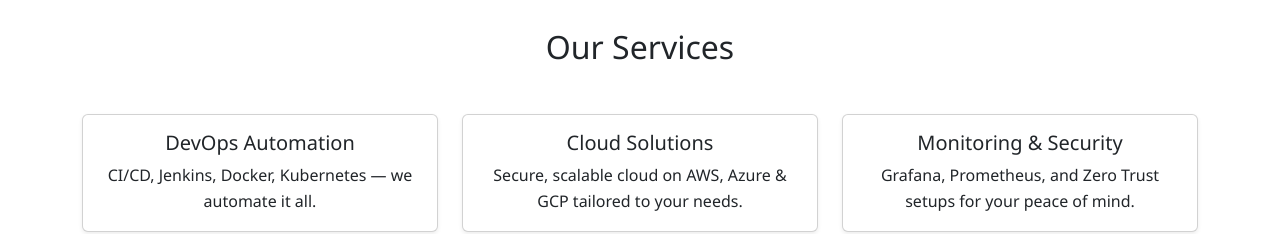
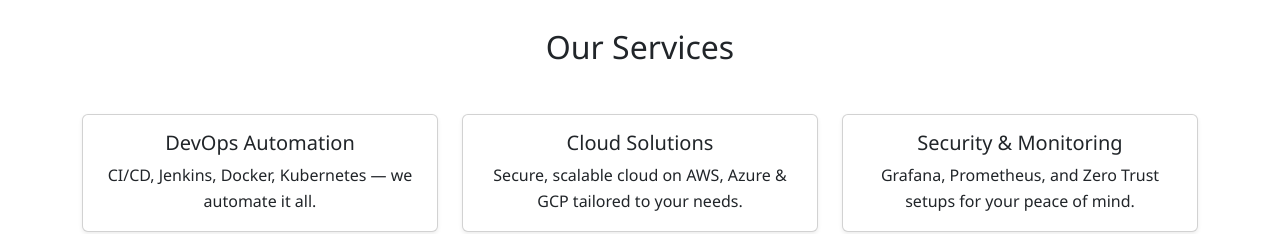
Before and after one commit to Narendrakaduru/NKTech, a React (Vite) app: page / in a window 1280 px wide. Shown: the part 820-1054 px from the top of the page. Built offline with nearby package versions, Linux system fonts and the light colour scheme; the HTML template or start-up script is replaced by a standard one.

Commit message:
services heading change

```diff
--- a/src/components/Services.tsx
+++ b/src/components/Services.tsx
@@ -12,7 +12,7 @@ const Services = () => {
       description: 'Secure, scalable cloud on AWS, Azure & GCP tailored to your needs.'
     },
     {
-      title: 'Monitoring & Security',
+      title: 'Security & Monitoring',
       description: 'Grafana, Prometheus, and Zero Trust setups for your peace of mind.'
     }
   ];
```
